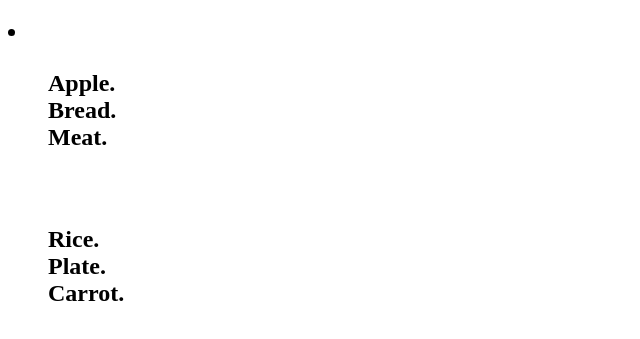
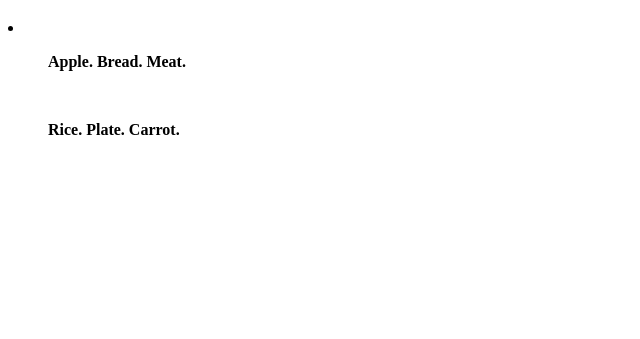
Before and after one commit to blessedk400/Netisens-assignment-2, a plain HTML site: page index.html in a window 1280 px wide. Shown: the part 61-400 px from the top of the page, without its empty margins (0-640 px from the left). Drawn offline with Linux system fonts and the light colour scheme.

Commit message:
Update index.html

```diff
--- a/index.html
+++ b/index.html
@@ -10,23 +10,23 @@
 <h1>Nested list in HTML.</h1>
 
 
-<h2>
+<b>
 <li>
 <ul>
-Apple.<br>
-Bread.<br>
+Apple.
+Bread.
 Meat.
 </ul>
 
 <br>
 
 <ol>
-Rice.<br>
-Plate.<br>
+Rice.
+Plate.
 Carrot.
 </ol>
 </li>
-</h2>
+</b>
 
 
 </body>
```
